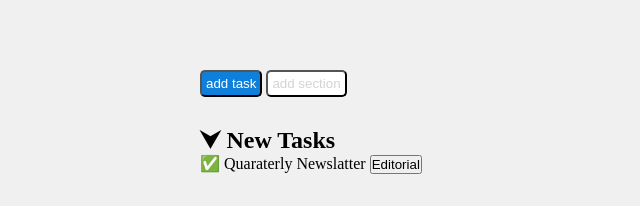
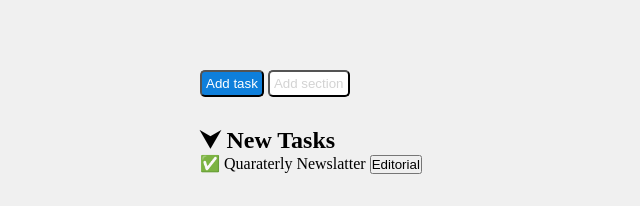
Before and after one commit to Fabio-Moschella/html-css-toboolist, a plain HTML site: page index.html in a window 1280 px wide. Shown: the part 225-431 px from the top of the page, 0-640 px from the left. Drawn offline with Linux system fonts and the light colour scheme.

```diff
--- a/index.html
+++ b/index.html
@@ -15,8 +15,8 @@
     <!--main-->
     <div class="background">
       <main class="main-center">
-        <button class="button1">add task</button>
-        <button class="button2">add section</button>
+        <button class="button1">Add task</button>
+        <button class="button2">Add section</button>
 
         <!--NEW TASKS-->
         <div>
```
